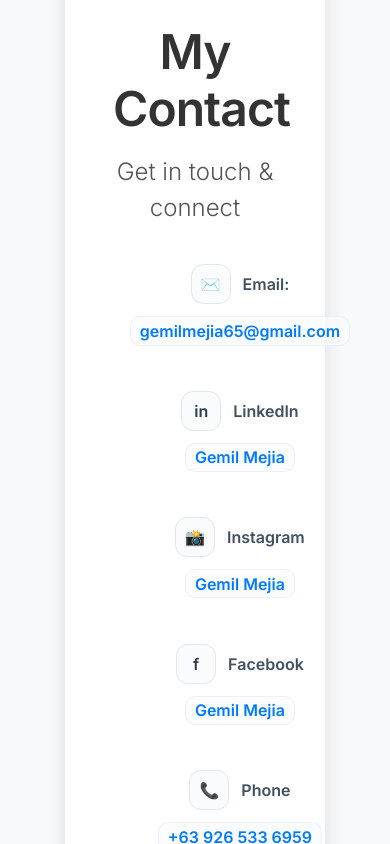
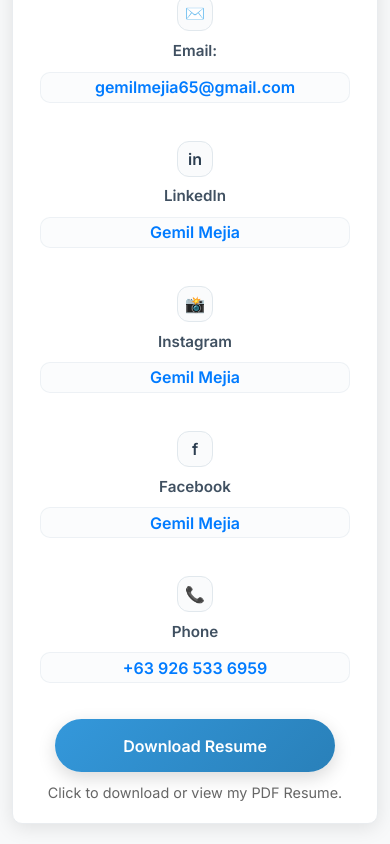
Before and after one commit to gemilmejia/portfolio, an Angular app: page / in a window 390 px wide. Shown: the part 6220-7064 px from the top of the page. Built offline with nearby package versions, Linux system fonts and the light colour scheme.

Commit message:
feat: Update my contact responsive for Mobile

```diff
--- a/src/app/contact/contact.component.scss
+++ b/src/app/contact/contact.component.scss
@@ -1,5 +1,9 @@
 /* Easy CSS Variables for Light/Dark Mode - Change colors here! */
 :host {
+  display: block;
+  width: 100%;
+  overflow-x: hidden;
+
   /* === LIGHT MODE (Default) === */
   --bg-hero: linear-gradient(135deg, #f8f9fa 0%, #e9ecef 100%);
   --bg-about: linear-gradient(135deg, #f8f9fa 0%, #e9ecef 100%);
@@ -78,16 +82,18 @@
 }
 
 .contact-section .container {
+  width: 100%;
   max-width: 600px;
   margin: 0 auto;
-  padding: 10px, 10px, 10px, 10px;
+  padding: 10px;
   text-align: center;
 }
 
 .contact-content {
+  width: 100%;
   background: var(--bg-card);
   border-radius: var(--radius-card);
-  padding: 10px, 10px, 10px, 10px;
+  padding: 10px;
   box-shadow: 0 14px 40px var(--shadow-main);
   border: 1px solid var(--border-main);
   text-align: center;
@@ -355,3 +361,158 @@
   transform: none;
   box-shadow: none;
 }
+
+@media (max-width: 768px) {
+  .contact-section {
+    padding: 2rem 1rem;
+    min-height: 100svh;
+  }
+
+  .contact-section .container {
+    max-width: 100%;
+    padding: 0;
+  }
+
+  .contact-content {
+    padding: 1.5rem 1rem;
+  }
+
+  .contact-title {
+    font-size: clamp(1.7rem, 5vw, 2.4rem);
+    margin-bottom: 0.75rem;
+  }
+
+  .contact-subtitle {
+    font-size: clamp(1rem, 3vw, 1.15rem);
+    margin-bottom: 1.25rem;
+  }
+
+  .contact-list {
+    gap: 0.85rem;
+  }
+
+  .contact-item {
+    width: 100%;
+    justify-content: center;
+    padding: 0.8rem 0.9rem;
+    text-align: center;
+  }
+
+  .contact-item a {
+    display: inline-block;
+    max-width: 100%;
+    word-break: break-word;
+  }
+
+  .resume-download {
+    margin-top: 1.5rem;
+    gap: 0.6rem;
+  }
+
+  .download-cv-btn {
+    width: 100%;
+    max-width: 280px;
+    padding: 0.9rem 1rem;
+  }
+}
+
+@media (max-width: 480px), (max-height: 650px) {
+  :host {
+    overflow-x: hidden;
+  }
+
+  .contact-section {
+    padding: 1.25rem 0.75rem;
+    align-items: flex-start;
+    min-height: 100svh;
+  }
+
+  .contact-content {
+    padding: 1.25rem 0.85rem;
+    border-radius: 10px;
+  }
+
+  .contact-title {
+    font-size: 1.55rem;
+    line-height: 1.2;
+  }
+
+  .contact-subtitle {
+    font-size: 0.95rem;
+    margin-bottom: 1rem;
+  }
+
+  .contact-item {
+    flex-direction: column;
+    align-items: center;
+    justify-content: center;
+    gap: 0.55rem;
+    padding: 0.7rem 0.75rem;
+    text-align: center;
+  }
+
+  .contact-icon {
+    width: 36px;
+    height: 36px;
+    flex-shrink: 0;
+  }
+
+  .contact-label {
+    font-size: 0.95rem;
+  }
+
+  .contact-item a {
+    width: 100%;
+    text-align: center;
+    padding: 0.4rem 0.5rem;
+  }
+
+  .form-group {
+    margin-bottom: 1rem;
+  }
+
+  .form-label {
+    font-size: 0.8rem;
+  }
+
+  .form-input,
+  .form-textarea {
+    padding: 0.8rem 0.9rem;
+    font-size: 0.95rem;
+  }
+
+  .contact-submit-btn {
+    padding: 0.9rem;
+    font-size: 0.95rem;
+  }
+
+  .resume-note {
+    font-size: 0.9rem;
+  }
+}
+
+@media (max-width: 320px) {
+  .contact-section {
+    padding: 1rem 0.5rem;
+  }
+
+  .contact-content {
+    padding: 1rem 0.7rem;
+  }
+
+  .contact-title {
+    font-size: 1.35rem;
+  }
+
+  .contact-subtitle {
+    font-size: 0.9rem;
+  }
+
+  .contact-item {
+    padding: 0.65rem 0.6rem;
+  }
+
+  .download-cv-btn {
+    padding: 0.85rem 0.9rem;
+  }
+}
```
